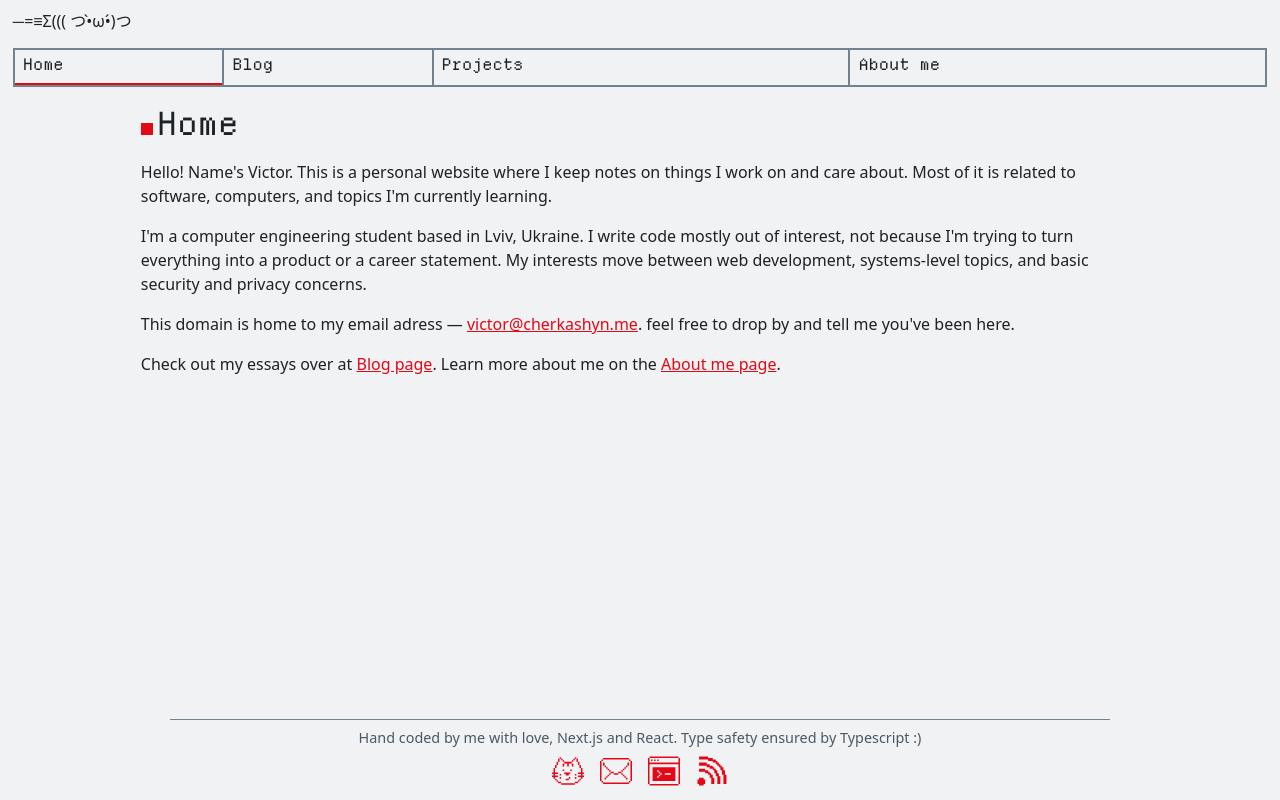
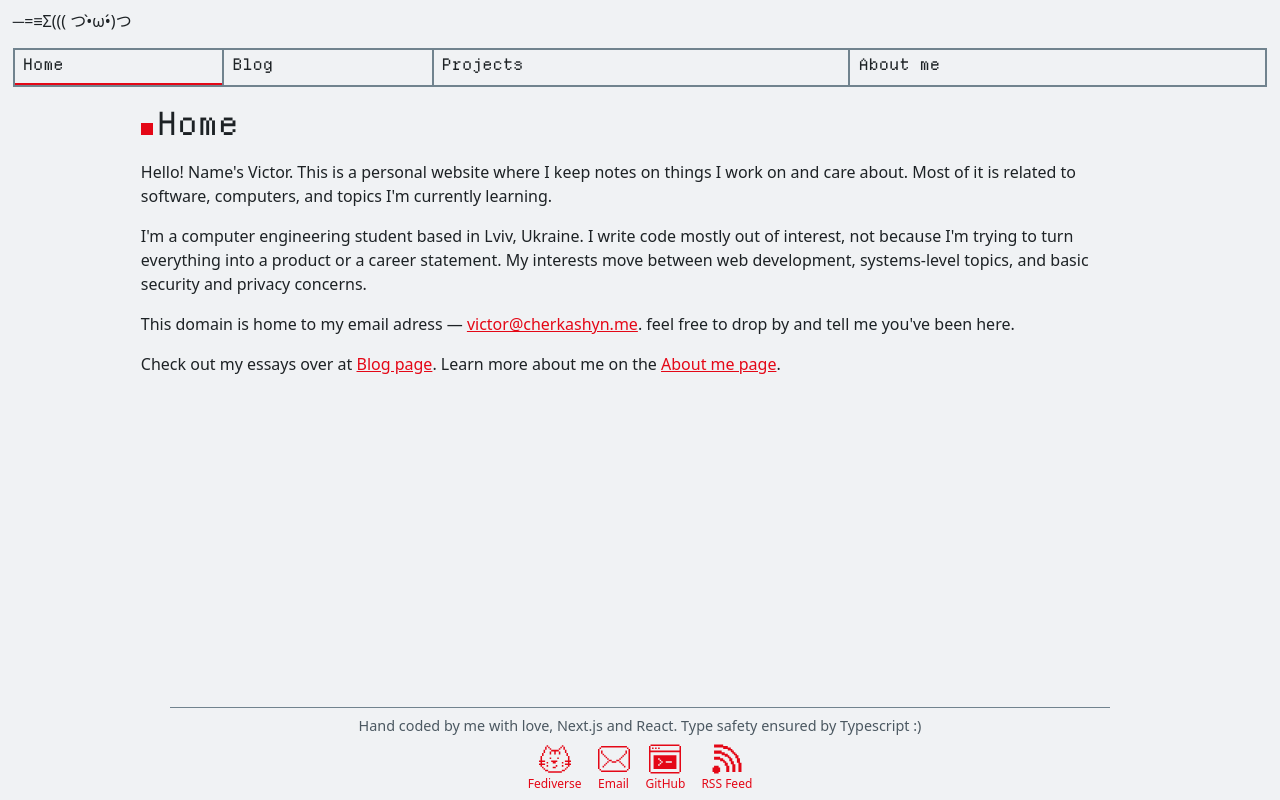
Before and after one commit to verbey/personal-website, a Next.js app: page / in a window 1280 px wide. Built offline with nearby package versions, Linux system fonts and the light colour scheme.

Commit message:
Add alt text to icons

```diff
--- a/src/components/Footer/Footer.tsx
+++ b/src/components/Footer/Footer.tsx
@@ -2,20 +2,20 @@ import styles from './Footer.module.css';
 import IconLink from '@/components/ui/IconLink/IconLink';
 
 function Footer() {
-   return (
+    return (
         <footer className={styles.footer}>
             <div className={styles.footerBorder}></div>
-			<p className={styles.footerTextBlock}>
+            <p className={styles.footerTextBlock}>
                 Hand coded by me with love, Next.js and React. Type safety
                 ensured by Typescript :)
             </p>
-			<div className={styles.footerLinkContainer}>
-                <IconLink iconSrc="streamline-pixel-pet-animals-cat.svg" href="https://metapixl.com/vittorio" />
-                <IconLink iconSrc="streamline-pixel-email-envelope-close.svg" href="mailto:victor@cherkashyn.me" />
-                <IconLink iconSrc="streamline-pixel-coding-apps-websites-programming-browser.svg" href="https://github.com/verbey" />
-                <IconLink iconSrc="streamline-pixel-interface-essential-wifi-feed.svg" href="https://cherkashyn.me/feed.xml" />
+            <div className={styles.footerLinkContainer}>
+                <IconLink iconSrc="streamline-pixel-pet-animals-cat.svg" href="https://metapixl.com/vittorio" alt="Fediverse" />
+                <IconLink iconSrc="streamline-pixel-email-envelope-close.svg" href="mailto:victor@cherkashyn.me" alt="Email" />
+                <IconLink iconSrc="streamline-pixel-coding-apps-websites-programming-browser.svg" href="https://github.com/verbey" alt="GitHub" />
+                <IconLink iconSrc="streamline-pixel-interface-essential-wifi-feed.svg" href="https://cherkashyn.me/feed.xml" alt="RSS Feed" />
             </div>
-		</footer>);
+        </footer>);
 }
 
 export default Footer;
--- a/src/components/ui/IconLink/IconLink.module.css
+++ b/src/components/ui/IconLink/IconLink.module.css
@@ -1,5 +1,9 @@
 .link {
   color: var(--accent);
+  display: inline-flex;
+  flex-direction: column;
+  align-items: center;
+  text-decoration: none;
 }
 
 .link:visited {
@@ -17,3 +21,9 @@
   mask-repeat: no-repeat;
   mask-position: center;
 }
+
+.altText {
+  display: block;
+  font-size: 0.75rem;
+  color: var(--text-secondary);
+}
--- a/src/components/ui/IconLink/IconLink.tsx
+++ b/src/components/ui/IconLink/IconLink.tsx
@@ -2,7 +2,8 @@ import styles from './IconLink.module.css';
 
 interface IconLinkProps {
 	iconSrc: string;
-    href: string;
+	href: string;
+	alt?: string;
 }
 
 export default function IconLink(props: IconLinkProps) {
@@ -27,6 +28,7 @@ export default function IconLink(props: IconLinkProps) {
 					maskImage: `url(${iconPath})`,
 				}}
 			/>
+			{props.alt && <span className={styles.altText}>{props.alt}</span>}
 		</a>
 	);
 }
```
Also changed, not shown: 1 other file (tests, documents, lock files or other folders).
